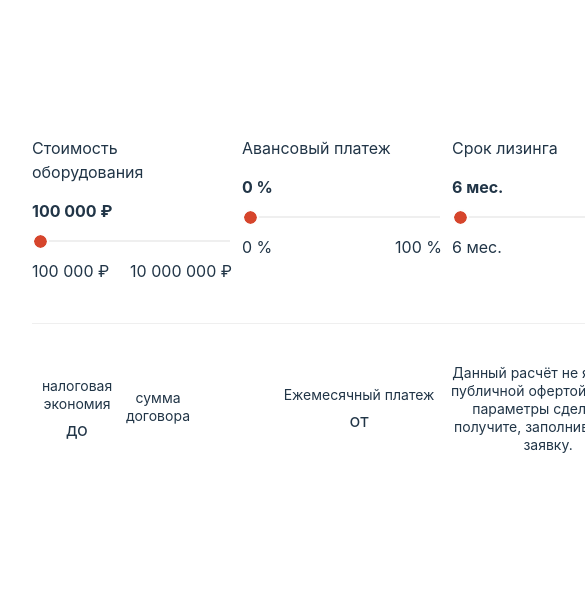
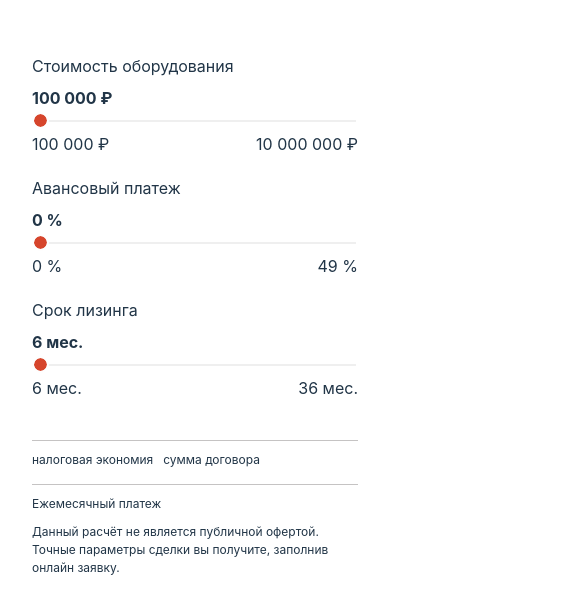
Before and after one commit to OlegKrechkovskiy/calc_widget, a website built with Vite: page index.html in a window 390 px wide. Shown: the part 107-720 px from the top of the page, 585 px wide, since content can reach past the window. Built offline with nearby package versions, Linux system fonts and the light colour scheme.

Commit message:
стлизация и адаптив

```diff
--- a/index.html
+++ b/index.html
@@ -26,7 +26,7 @@
             <span class="max-value" data-max-value></span>
           </div>
         </div>
-        <div class="price-slider advance-payment" id="advance-payment" data-slider-block data-min="0" data-max="100" data-step="1" data-unit="%" data-sum="100000">
+        <div class="price-slider advance-payment" id="advance-payment" data-slider-block data-min="0" data-max="49" data-step="1" data-unit="%" data-sum="100000">
           <div class="price-slider__title">Авансовый платеж</div>
           <div class="price-slider-output">
             <span data-output></span>
@@ -55,7 +55,7 @@
           <div class="results-block-item">
             <span class="results-block-item__title">налоговая экономия</span>
             <div class="results-block-item__value">
-              до
+
               <span data-total-tax-savings></span>
             </div>
           </div>
@@ -70,15 +70,15 @@
         <div class="calc-results-block-second results-block">
           <div class="results-block-item">
             <span class="results-block-item__title">Ежемесячный платеж</span>
-            <div class="results-block-item__value" >
-              от
+            <div class="results-block-item__value monthly-payment" >
+
               <span data-monthly-payment></span>
             </div>
           </div>
           <div class="results-block-item">
             <span class="results-block-item__title">
-              Данный расчёт не является публичной офертой.
-              Точные параметры сделки вы получите, заполнив онлайн заявку.
+              Данный расчёт не&nbsp;является публичной офертой.
+              Точные параметры сделки вы&nbsp;получите, заполнив онлайн&nbsp;заявку.
             </span>
           </div>
         </div>
--- a/main_new2.js
+++ b/main_new2.js
@@ -211,8 +211,8 @@ document.addEventListener('DOMContentLoaded', async function () {
   }
 
   async function outputOfResults() {
-    totalTaxSavingsBlock.textContent = calcValue.totalTaxSavings.toLocaleString('ru-RU') + ' ₽';
+    totalTaxSavingsBlock.textContent = 'до ' + calcValue.totalTaxSavings.toLocaleString('ru-RU') + ' ₽';
     amountOfDealBlock.textContent = calcValue.amountDeal.toLocaleString('ru-RU') + ' ₽';
-    monthlyPaymentBlock.textContent = calcValue.monthlyPayment.toLocaleString('ru-RU') + ' ₽';
+    monthlyPaymentBlock.textContent = 'от ' + calcValue.monthlyPayment.toLocaleString('ru-RU') + ' ₽';
   }
 });
--- a/styles/_calc.scss
+++ b/styles/_calc.scss
@@ -4,12 +4,17 @@ body {
     display: grid;
     grid-template-columns: repeat(3, minmax(200px, 400px));
     gap: 10px;
+
+    @media screen and (max-width: 700px) {
+      grid-template-columns: 1fr;
+      gap: 20px;
+    }
   }
 
   .price-slider {
     display: flex;
     flex-direction: column;
-    gap: 15px;
+    gap: clamp(8px, calc(-1.3333px + 2.3333vw), 15px);
   }
 
   .price-slider__title {
@@ -139,54 +144,95 @@ body {
   }
 
   .calc-results-block {
-    display: flex;
-    border-top: 1px solid #efefef;
-
-    &-first {
-      padding: 40px;
-      padding-left: 0;
-      // border: 1px solid #ed5555;
-      flex: 1 1 30%;
-    }
-
-    &-second {
-      padding: 40px;
-      padding-right: 0;
-      // border: 1px solid #f25a5a;
-      flex: 1 1 70%;
-
-      .results-block-item:first-child {
-        flex: 1 1 30%;
-      }
-      .results-block-item:last-child {
-        flex: 1 1 40%;
-      }
-    }
+    display: grid;
+    grid-template-columns: minmax(200px, 1fr) 2fr;
+    border-top: 1px solid #c5c3c3;
 
     .results-block {
       display: flex;
       justify-content: space-between;
       align-items: center;
+      gap: clamp(10px, calc(-16.7826px + 3.4783vw), 50px);
 
       &-item {
         display: flex;
         flex-direction: column;
-        align-items: center;
+        align-items: flex-start;
         gap: 5px;
+        max-width: 460px;
 
         &__title {
-          font-size: 14px;
+          font-size: clamp(12px, calc(8.4186px + 0.4651vw), 14px);
           line-height: 18px;
-          text-align: center;
+          text-align: left;
         }
 
         &__value {
-          font-size: 18px;
+          font-size: clamp(16px, calc(12.4186px + 0.4651vw), 18px);
           line-height: 23px;
           text-align: center;
-          span {
-            font-weight: 700;
+          font-weight: 700;
+
+          // span {
+          // }
+          &.monthly-payment {
+            color: #d6452c;
           }
+        }
+      }
+    }
+
+    &-first {
+      padding: clamp(10px, calc(-43.7209px + 6.9767vw), 40px);
+      padding-left: 0;
+      // border: 1px solid #ed5555;
+    }
+
+    &-second {
+      padding: clamp(10px, calc(-43.7209px + 6.9767vw), 40px);
+      padding-right: 0;
+      // border: 1px solid #f25a5a;
+      border-left: 1px solid #c5c3c3;
+
+      .results-block-item:first-child {}
+
+      .results-block-item:last-child {}
+
+      &.results-block {
+        display: grid;
+        grid-template-columns: 1fr 2fr;
+        justify-content: flex-start;
+        gap: clamp(10px, calc(-16.7826px + 3.4783vw), 50px);
+      }
+    }
+
+
+    @media screen and (max-width:768px) {
+      grid-template-columns: 1fr;
+      justify-items: start;
+
+      &-second {
+        padding: 0;
+        padding-top: clamp(10px, calc(-43.7209px + 6.9767vw), 40px);
+        border-left: 0;
+        border-top: 1px solid #c5c3c3;
+
+        &.results-block {
+          grid-template-columns: 0.8fr 1.2fr;
+        }
+      }
+    }
+
+    @media screen and (max-width:450px) {
+      &-second {
+        &.results-block {
+          grid-template-columns: 1fr;
+        }
+
+        .results-block-item {
+          width: 100%;
+          flex-direction: row;
+          align-items: end;
         }
       }
     }
```
Also changed, not shown: main.min.css.
